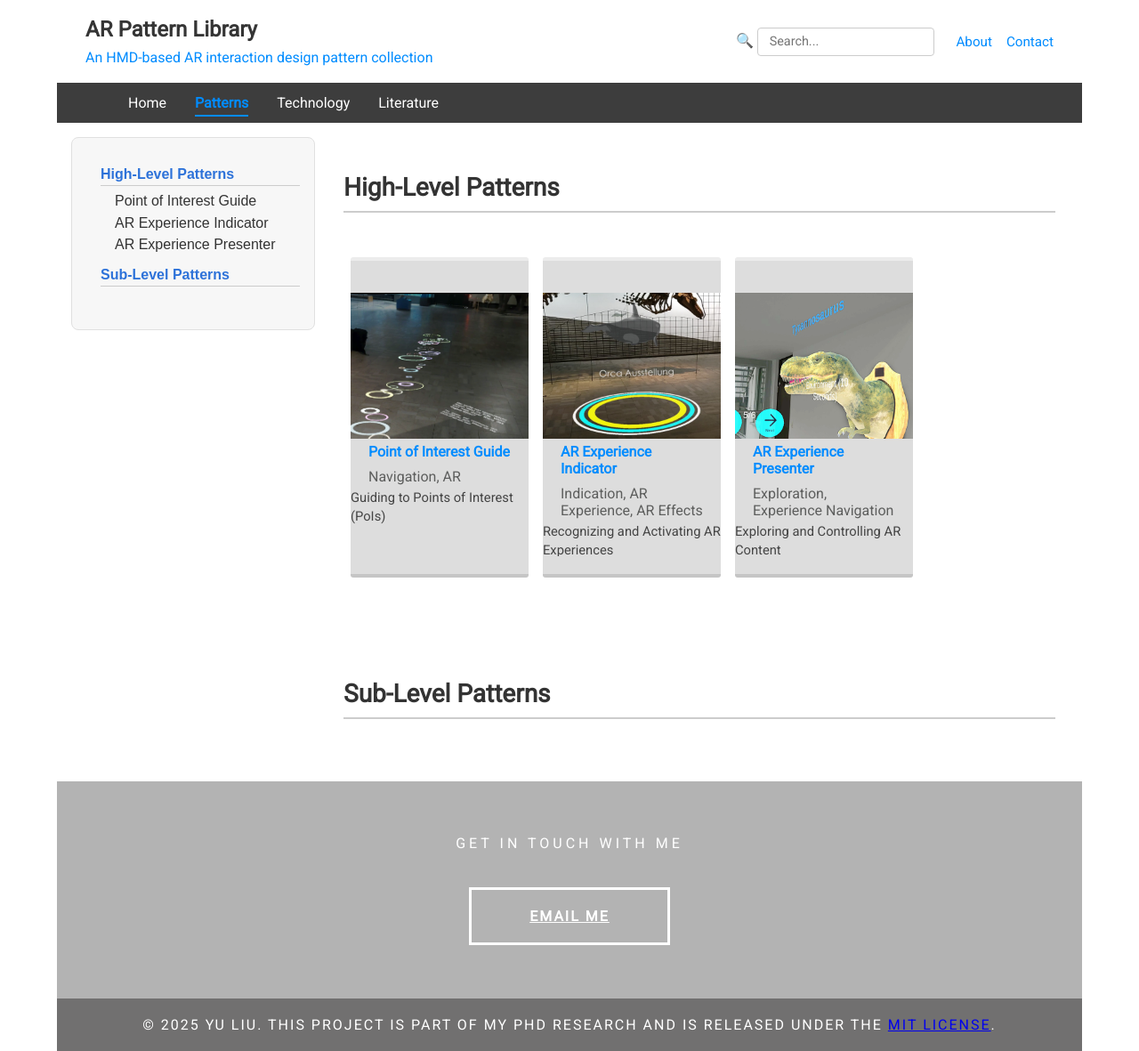
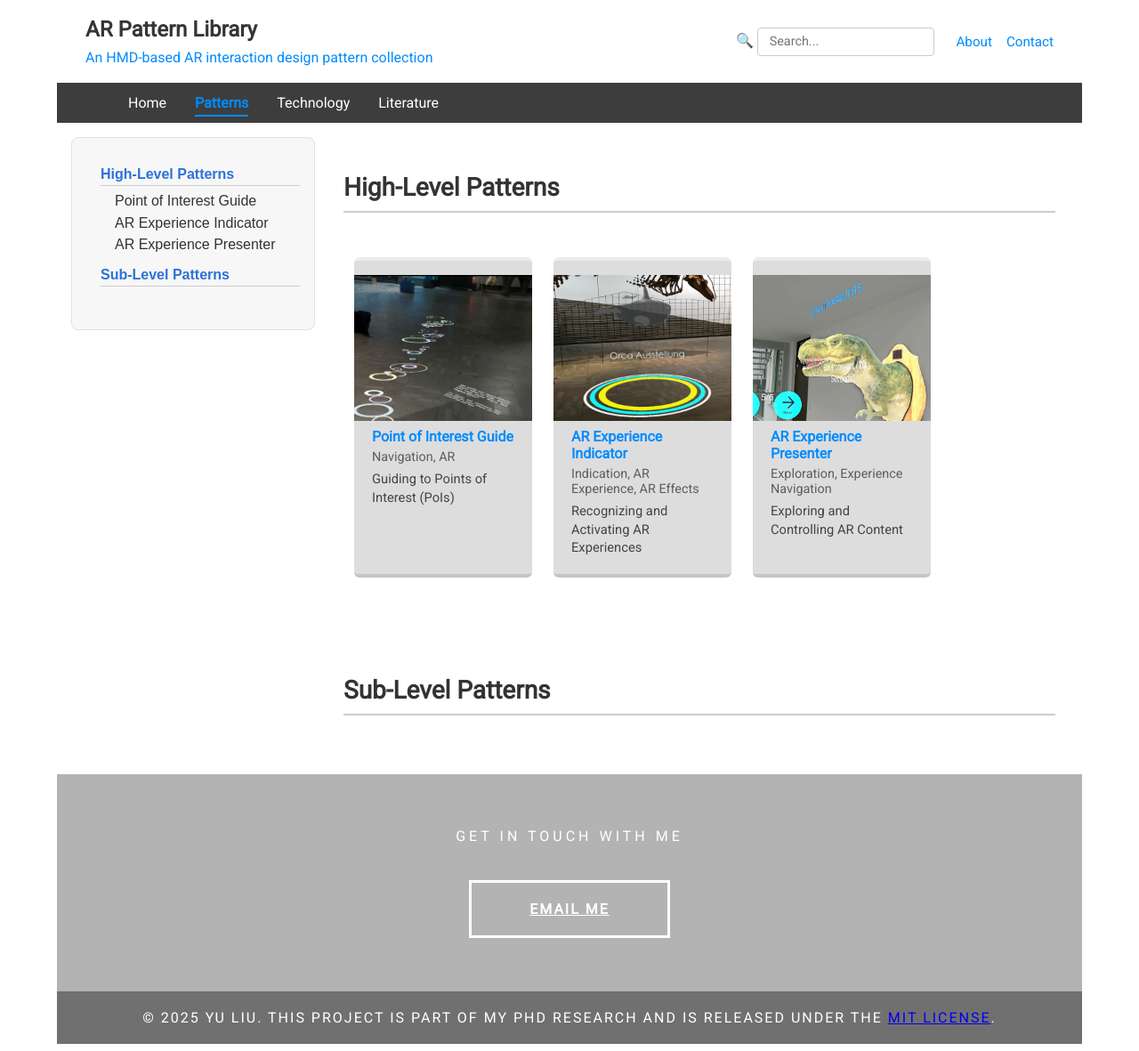
Before and after one commit to ARpattern/ar-interaction-patterns, a Jekyll site: the page built from patterns.html, in a window 1280 px wide. Shown: the whole page at 89% size. Built offline with Jekyll 4.4.1, drawn with Linux system fonts in a browser that asks for light colours.

Commit message:
Update cards.css

```diff
--- a/css/cards.css
+++ b/css/cards.css
@@ -1,57 +1,17 @@
 .thumbnail {
-width:25%;
-  float: left;
-  margin: 35px 1%;
+  width: 25%;
+  margin: 35px 1.5%;
   background-color: #dddddd;
-  padding: 20px 0 20px 0;
-  border-radius: 3px;
+  border-radius: 6px;
   border-top: 4px solid #ececec;
   border-bottom: 4px solid #c5c5c5;
-  min-height: 360px;
   box-sizing: border-box;
 
   display: flex;
   flex-direction: column;
+  justify-content: flex-start;
 
-
-  transition: box-shadow 0.3s ease, transform 0.3s ease;
-  cursor: pointer;
-
-  height: 300px; /* ✅ 确保所有卡片统一高度 */
-  justify-content: flex-start;
-}
-.thumbnail img {
-	width: 100%;
-	height: auto; /* 保持比例 */
-	object-fit: cover; /* 或 contain，根据你想显示的效果 */
-  }
-
-  .gallery .thumbnail h4 {
-	margin-top: 5px;
-	margin-bottom: 5px;
-	color: #008cff;
-	text-align: left;
-	padding-left: 20px;
-	padding-right: 20px;
-}
-.gallery .thumbnail p {
-	margin: 0;
-	color: #B3B3B3;
-	text-align: left;
-	padding-left: 20px;
-}
-
-.thumbnail a {
-	text-decoration: none;
-	color: inherit;
-  }
-
-  .thumbnail a:hover h4 {
-	color: #7a970f;         /* 悬停时改变标题颜色 */
-	text-decoration: none;  /* 不显示下划线 */
-  }
-
-  .thumbnail {
+  height: 360px; /* 固定高度 */
   transition: box-shadow 0.3s ease, transform 0.3s ease;
   cursor: pointer;
 }
@@ -62,83 +22,107 @@ width:25%;
 }
 
 .thumbnail:active {
-	transform: scale(0.97); /* 点击时轻微缩小 */
+  transform: scale(0.97);
   box-shadow: 0 4px 8px rgba(0, 0, 0, 0.15);
 }
 
-  .gallery .thumbnail .tag {
-	color: #5D5E5D;
-	padding-bottom: 4px;
-	padding-top: 4px;
-	text-align: left;
-	padding-left: 20px;
-	padding-right: 20px;
+.thumbnail a {
+  text-decoration: none;
+  color: inherit;
 }
+
+.thumbnail a:hover h4 {
+  color: #7a970f;
+}
+
 .image-container {
   width: 100%;
-	height: 180px; /* 你想要统一的高度 */
+  height: 180px;
   overflow: hidden;
-
   aspect-ratio: 16 / 9;
-	width: 100%;
-	overflow: hidden;
 }
 
 .image-container img {
   width: 100%;
   height: 100%;
-	object-fit: cover; /* 保证图片不变形且铺满区域 */
-	object-position: center; /* 居中裁剪 */
+  object-fit: cover;
+  object-position: center;
   display: block;
 }
 
+/* 标题 */
+.gallery .thumbnail h4 {
+  margin: 8px 0 5px;
+  padding: 0 20px;
+  font-size: 1rem;
+  color: #008cff;
+  text-align: left;
+}
+
+/* 分类标签 */
+.gallery .thumbnail p,
+.gallery .thumbnail .tag {
+  margin: 0;
+  color: #5D5E5D;
+  text-align: left;
+  padding: 0 20px 6px;
+  font-size: 0.9rem;
+}
+
+/* 摘要 */
 .summary-truncated {
   font-size: 0.92rem;
   color: #444;
+  line-height: 1.4em;
+  max-height: 4.2em;
+  padding: 0 20px;
+  text-align: left;
+
   display: -webkit-box;
   -webkit-box-orient: vertical;
-    -webkit-line-clamp: 3;
-    line-clamp: 3;
+  -webkit-line-clamp: 3; /* 控制最多显示3行 */
   overflow: hidden;
   text-overflow: ellipsis;
-    line-height: 1.4em;
-    max-height: 4.2em;
 
   word-break: break-word;
   overflow-wrap: break-word;
   white-space: normal;
+
+  box-sizing: border-box;
+  flex-grow: 1;
+}
+
+/* 卡片容器响应式布局 */
+.gallery {
+  display: flex;
+  flex-wrap: wrap;
+  justify-content: flex-start; /* 从左开始，不拉伸对齐 */
+  gap: 0%; /* 可选：卡片之间添加间距 */
 }
 
 @media screen and (max-width: 1200px) {
   .gallery {
-      display: flex;
     flex-direction: column;
-      gap: 1rem;
-      align-items: stretch;
     padding: 0 1rem;
   }
 
   .thumbnail {
     width: 100%;
-      margin: 0;
+    margin: 1rem 0;
     padding: 1rem;
+    height: auto;
     border-radius: 8px;
-      height: auto;
-      min-height: 0;
-      box-sizing: border-box;
   }
 
-    .thumbnail img {
-      width: 100%;
+  .image-container {
+    height: auto;
     max-height: 200px;
-      object-fit: cover;
-      border-radius: 6px;
   }
 
   .gallery .thumbnail h4,
   .gallery .thumbnail p,
-    .gallery .thumbnail .tag {
-      text-align: left;
+  .gallery .thumbnail .tag,
+  .summary-truncated {
     padding-left: 0;
     padding-right: 0;
   }
```
Lines whose indentation alone changed are shown as unchanged.
